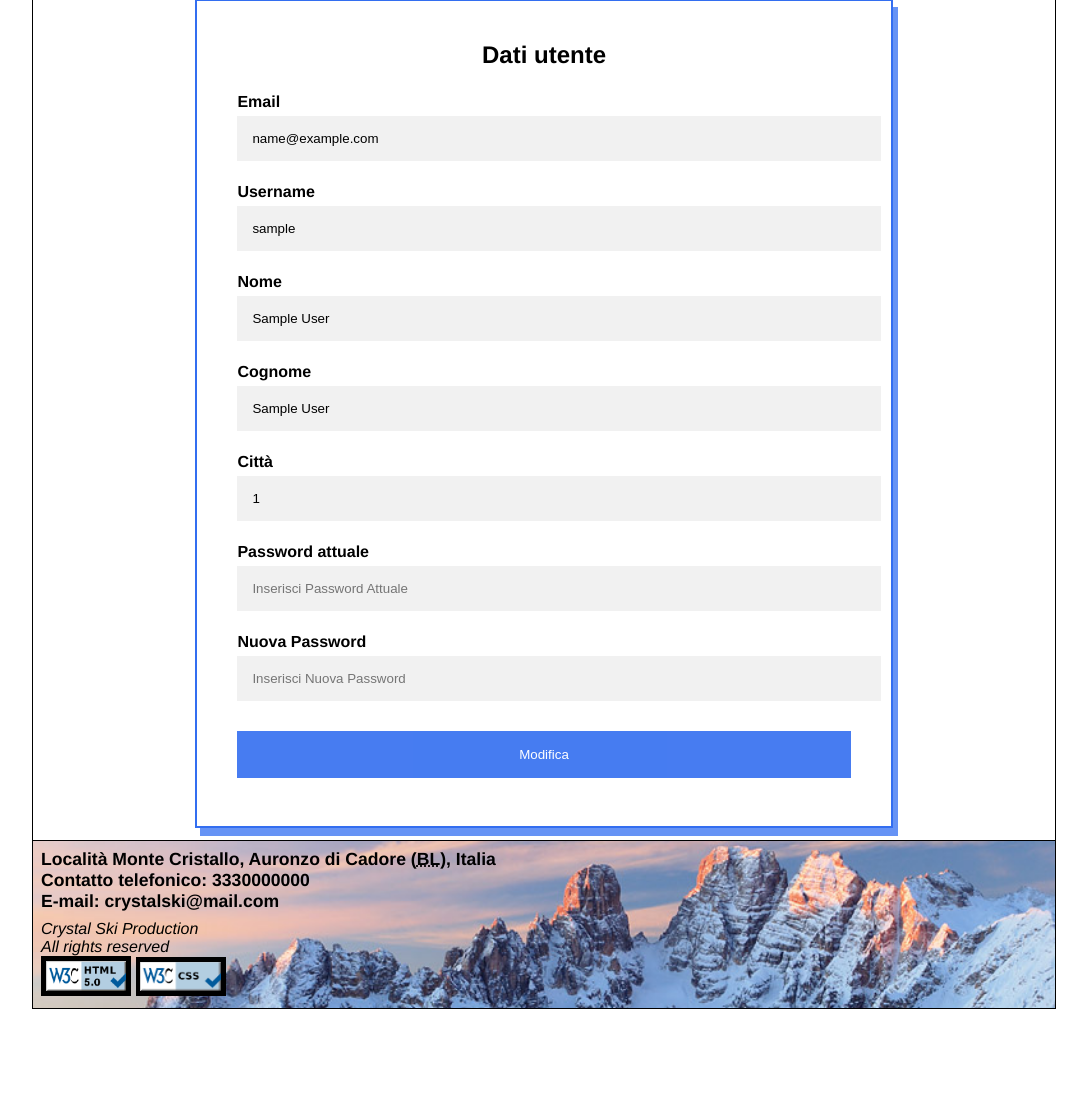
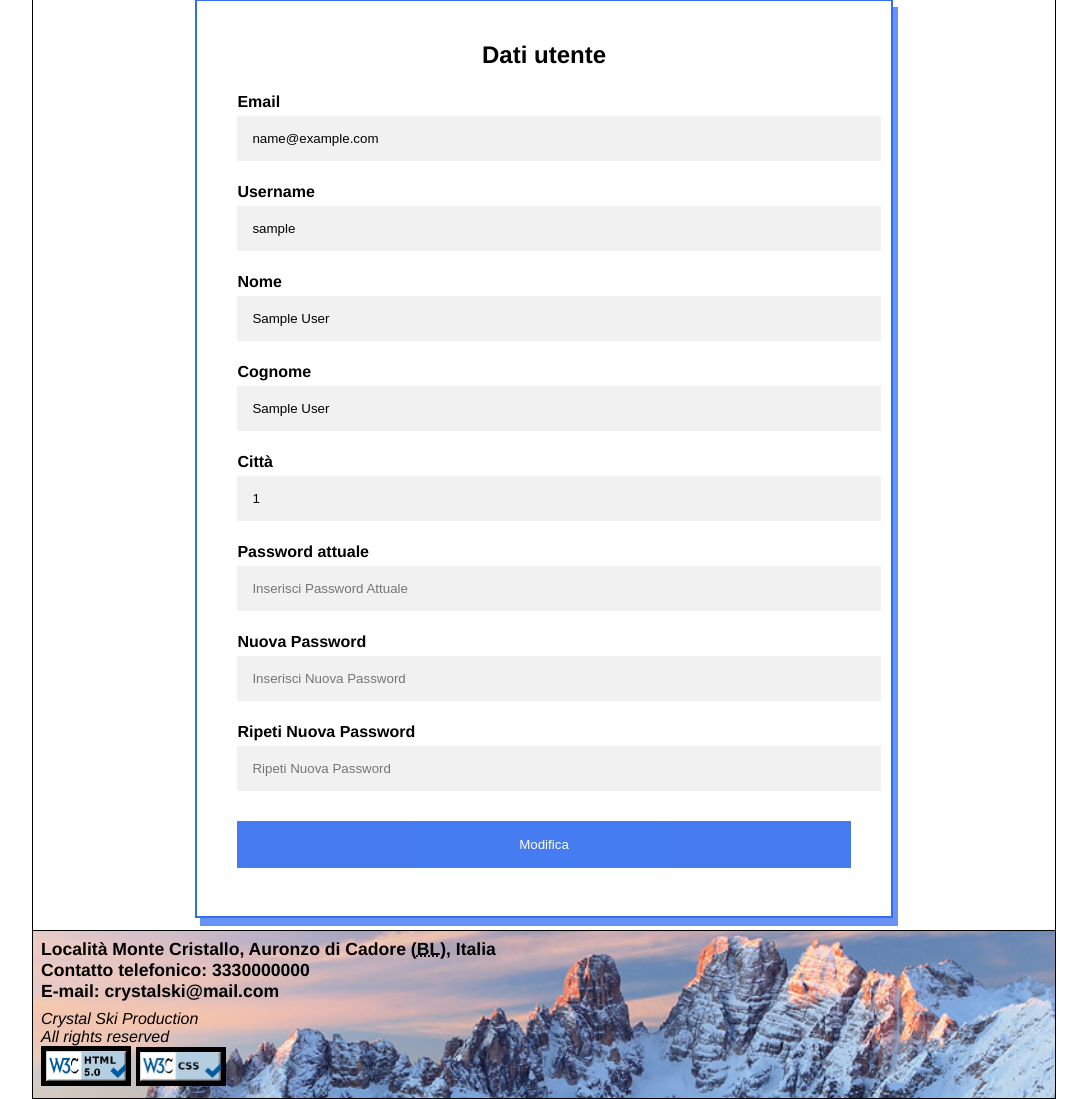
Before and after one commit to lazza89/Tech_web, a PHP site: page /nlazzari/html-php/areaPersonale.php in a window 1280 px wide. Shown: the part 259-1358 px from the top of the page, without its empty margins (96-1183 px from the left). Before the commit the page ends 1268 px from the top, so only its background shows below. Run offline with PHP 8.4, Linux system fonts and the light colour scheme; the visitor is signed in with stand-in values (Sample User, id 1).

Commit message:
fix città accento e aggiunto ripeti password, più altri fix

```diff
--- a/css/style.css
+++ b/css/style.css
@@ -638,7 +638,7 @@ input[type=text]:focus, input[type=password]:focus {
 	text-align: center;
 }
 
-#PEmail, #PUsername, #PName, #PSurname, #PCity, #PPassword, #POldPassword {
+#PEmail, #PUsername, #PName, #PSurname, #PCity, #PPassword, #PRPassword, #POldPassword {
 	width: 100%;
 	padding: 15px;
 	margin: 5px 0 22px 0;
--- a/html-php/areaPersonale.php
+++ b/html-php/areaPersonale.php
@@ -44,6 +44,11 @@ if(isset($_SESSION['login']) && $_SESSION['login'] == true){
 			$errorMSG .= "<li>Password non conforme</li>";
 		}
 
+		$repeatPw = $_POST["PRPassword"];
+		if($pw != $repeatPw){
+			$errorMSG .= "<li>Password nuova non combacia con quella ripetuta</li>";
+		}
+
 		$oldPw = $_POST["POldPassword"];
 		if(!preg_match("/^[A-Z\d]{3,20}+$/i",$oldPw)){
 			$errorMSG .= "<li>Password non conforme</li>";
@@ -65,7 +70,7 @@ if(isset($_SESSION['login']) && $_SESSION['login'] == true){
         }
         //deve essere almeno 3 caratteri e lunga 40, può contenere solo lettere
         $city = $_POST["PCity"];
-        if($city && !preg_match("/^[A-Z]{2,40}+$/i",$city)){
+        if($city && !preg_match("/^[A-Z ùèàéòì]{2,40}+$/i",$city)){
             $errorMSG .= "<li>Città non conforme</li>";
         }
 
@@ -216,6 +221,10 @@ if($doneMSG){
 					<label for="PPassword"><b>Nuova Password</b></label>
 					<input type="password" placeholder="Inserisci Nuova Password" name="PPassword" id="PPassword" value="">
 
+					<p class="JSError" id="PAreaRepeatPasswordERR"></p>
+					<label for="PRPassword"><b>Ripeti Nuova Password</b></label>
+					<input type="password" placeholder="Ripeti Nuova Password" name="PRPassword" id="PRPassword" value="">
+
 					<button type="submit" name="submit" class="personalAreabtn">Modifica</button>
 				</form>
 			</div>
--- a/html-php/mappa.php
+++ b/html-php/mappa.php
@@ -57,7 +57,7 @@ if(!isset($_SESSION)) {
 	<main id="main">
         <h2 class="titolo" id="inizio">Mappa e piste</h2>
         <img id="imgMappa" src="../images/mappa-piste.png" alt=""/>
-        <a id="mappa-pdf" href="../images/mappa-piste.png" target="_blank" rel="noopener noreferrer" download>Clicca qui per scaricare la mappa</a>
+        <a id="mappa-pdf" href="../images/mappa-piste.png" target="_blank" rel="noopener noreferrer" download>Clicca qui per scaricare la mappa (980KB)</a>
         <article id="legenda">
             <div id="inner-box-left">
             <table class="slope-table" id="blue-table" title="Informazioni sulle due piste blu di facile livello">
--- a/html-php/registrati.php
+++ b/html-php/registrati.php
@@ -44,7 +44,7 @@ if(!isset($_SESSION["login"])){
 		}
 		//deve essere almeno 3 caratteri e lunga 40, può contenere solo lettere
 		$city = $_POST["RCity"];
-		if($city && !preg_match("/^[A-Z ]{2,40}+$/i",$city)){
+		if($city && !preg_match("/^[A-Z ùèàéòì]{2,40}+$/i",$city)){
 			$errorMSG .= "<li>Città non conforme, la città può contenere solo lettere, minimo 2 caratteri massimo 40</li>";
 		}
 		//PASSWORD lunga almeno 6 caratteri, deve contenere almeno un numero e una lettera, può contenere caratteri speciali ma non robe html e sql
--- a/javascript/script.js
+++ b/javascript/script.js
@@ -2,7 +2,7 @@ const CHECK_PASSWORD = /^[A-Z\d]{1,20}$/i;
 const CHECK_USERNAME = /^[A-Z\d]{1,20}$/i;
 const CHECK_EMAIL = /^\w+([\.-]?\w+)*@\w+([\.-]?\w+)*(\.\w{2,3})+$/;
 const CHECK_NAME_AND_SURNAME = /^[A-Z ]{2,30}$/i;
-const CHECK_CITY = /^[A-Z ]{2,40}$/i;
+const CHECK_CITY = /^[A-Z ùèàéòì]{2,40}$/i;
 const CHECK_COMMENT = /^[A-Z\d,.èéù'ì% àò\n!?() ]{1,300}$/i;
 
 
@@ -43,7 +43,8 @@ window.onload = function () {
       "PSurname",
       "PCity",
       "POldPassword",
-      "PPassword"
+      "PPassword",
+      "PRPassword"
     ];
     items.forEach(function (item) {
       document.getElementById(item).addEventListener("blur", checkPersonalArea);
@@ -132,6 +133,7 @@ function checkPersonalArea(){
   var city = document.getElementById("PCity").value;
   var password = document.getElementById("POldPassword").value;
   var RPassword = document.getElementById("PPassword").value;
+  var RepeatPassword = document.getElementById("PRPassword").value;
 
   i += checkInput(mail, "PAreaEmailERR", "Email non conforme, l'email deve essere in formato email", CHECK_EMAIL);
   i += checkInput(username, "PAreaUsernameERR", "Username non conforme, per l'username si possono usare solo caratteri alfanumerici ", CHECK_USERNAME);
@@ -140,6 +142,8 @@ function checkPersonalArea(){
   i += checkInput(city, "PAreaCityERR", "Città non conforme, per la città si possono usare solo caratteri alfabetici ", CHECK_CITY);
   i += checkInput(password, "PAreaPasswordERR", "Password non conforme, per la password si possono usare solo caratteri alfanumerici ", CHECK_PASSWORD);
   i += checkInput(RPassword, "PAreaRPasswordERR", "Password non conforme, per la password si possono usare solo caratteri alfanumerici ", CHECK_PASSWORD);
+  i += checkRepetedPassword(RPassword, RepeatPassword, "PAreaRepeatPasswordERR", "Le password non combaciano");
+
 
   if(i > 0){
     document.querySelector('button').style["background-color"] = "red";
@@ -165,8 +169,6 @@ function checkInput(inputType, errorID, failureText, RE){
 }
 
 function checkRepetedPassword(password, RPassword, errorID, failureText){
-  const button = document.querySelector('button');
-
   if(password != "" && RPassword != ""){
     if(password != RPassword){
       document.getElementById(errorID).innerHTML = failureText;
@@ -175,6 +177,8 @@ function checkRepetedPassword(password, RPassword, errorID, failureText){
       document.getElementById(errorID).innerHTML = "";
       return 0;
     }
+  }else{
+    document.getElementById(errorID).innerHTML = "";
   }
   return 0;
 }
```
